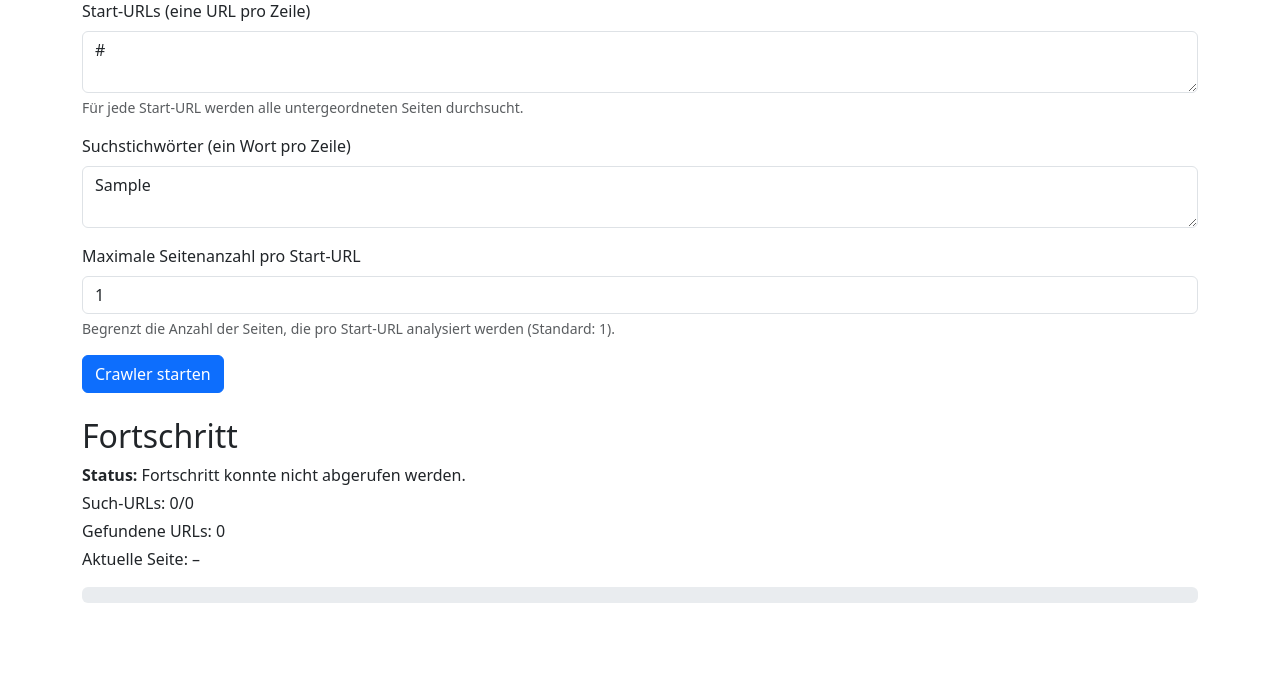
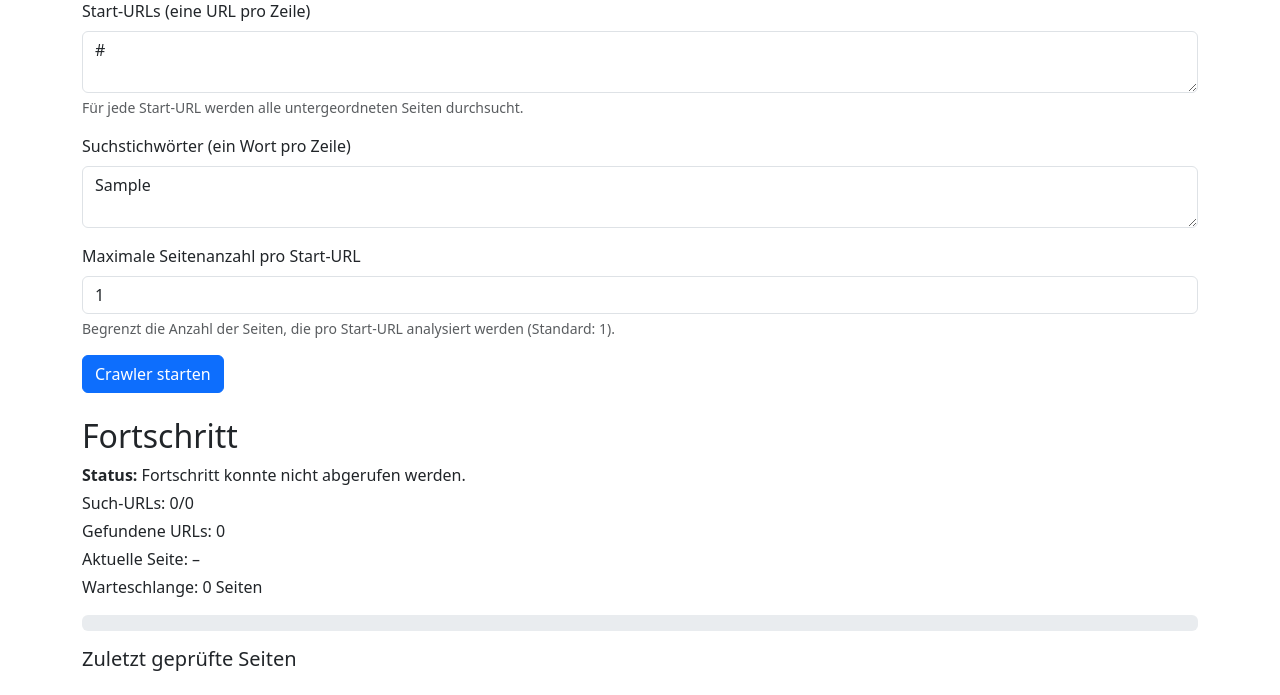
Before and after one commit to besauer/crawler2, a Flask app: template templates/index.html in a window 1280 px wide. Shown: the part 169-864 px from the top of the page. Before the commit the page ends 772 px from the top, so only its background shows below. Run offline with Flask 3, Linux system fonts and the light colour scheme; the template is opened without the code that fills it: most values are stand-ins (such as "Sample title", 1, 10 or a date in 2020).

Commit message:
Show recent crawl activity

```diff
--- a/app.py
+++ b/app.py
@@ -26,6 +26,8 @@
     current_start_url: Optional[str] = None
     current_page: Optional[str] = None
     visited_in_current: int = 0
+    queue_length: int = 0
+    recent_pages: List[str] = field(default_factory=list)
     status: str = "pending"  # pending, running, finished, error
     error: Optional[str] = None
     results: List[CrawlResult] = field(default_factory=list)
@@ -47,9 +49,11 @@
                 "current_start_url": self.current_start_url,
                 "current_page": self.current_page,
                 "visited_in_current": self.visited_in_current,
+                "queue_length": self.queue_length,
                 "found_count": self.found_count,
                 "progress_percent": self.progress_percent,
                 "completed": self.completed,
+                "recent_pages": list(self.recent_pages),
                 "results": [
                     {
                         "source_url": result.source_url,
@@ -62,8 +66,16 @@
 
     def update_progress(self, progress: CrawlProgress) -> None:
         with self._lock:
+            if progress.queue_length is not None:
+                self.queue_length = progress.queue_length
+
             if progress.current_url:
                 self.current_page = progress.current_url
+                if progress.event in {"page", "visited"}:
+                    if not self.recent_pages or self.recent_pages[-1] != progress.current_url:
+                        self.recent_pages.append(progress.current_url)
+                        if len(self.recent_pages) > 10:
+                            self.recent_pages = self.recent_pages[-10:]
 
             if progress.event == "visited" and progress.visited is not None:
                 self.visited_in_current = progress.visited
@@ -84,6 +96,7 @@
             self.processed_start_urls += 1
             self.visited_in_current = 0
             self.current_page = None
+            self.queue_length = 0
             pages_total = max(1, self.total_start_urls * self.max_pages)
             overall_pages = self.processed_start_urls * self.max_pages
             self.progress_percent = min(100, int((overall_pages / pages_total) * 100))
--- a/templates/index.html
+++ b/templates/index.html
@@ -46,10 +46,16 @@
         <p class="mb-1"><strong>Status:</strong> <span id="status-text">Wird vorbereitet ...</span></p>
         <p class="mb-1">Such-URLs: <span id="start-progress">0/0</span></p>
         <p class="mb-1">Gefundene URLs: <span id="found-count">0</span></p>
-        <p class="mb-3">Aktuelle Seite: <span id="current-page">–</span></p>
+        <p class="mb-1">Aktuelle Seite: <span id="current-page">–</span></p>
+        <p class="mb-3">Warteschlange: <span id="queue-length">0</span> Seiten</p>
         <div class="progress" role="progressbar" aria-valuemin="0" aria-valuemax="100">
             <div id="progress-bar" class="progress-bar progress-bar-striped progress-bar-animated"
                  style="width: 0%;">0%</div>
+        </div>
+        <div class="mt-3">
+            <h3 class="h5">Zuletzt geprüfte Seiten</h3>
+            <ul id="recent-pages" class="list-unstyled small mb-0">
+            </ul>
         </div>
     </div>
 
@@ -83,10 +89,12 @@
     const startProgress = document.getElementById("start-progress");
     const foundCount = document.getElementById("found-count");
     const currentPage = document.getElementById("current-page");
+    const queueLength = document.getElementById("queue-length");
     const progressBar = document.getElementById("progress-bar");
     const resultsContainer = document.getElementById("results-container");
     const resultsTableBody = document.querySelector("#results-table tbody");
     const noResultsAlert = document.getElementById("no-results-alert");
+    const recentPagesList = document.getElementById("recent-pages");
 
     progressSection.style.display = "";
 
@@ -154,6 +162,7 @@
                 startProgress.textContent = `${data.processed_start_urls}/${data.total_start_urls}`;
                 foundCount.textContent = data.found_count;
                 currentPage.textContent = data.current_page || "–";
+                queueLength.textContent = data.queue_length ?? 0;
 
                 const percent = data.progress_percent || 0;
                 progressBar.style.width = `${percent}%`;
@@ -162,6 +171,25 @@
 
                 if (Array.isArray(data.results)) {
                     renderResults(data.results);
+                }
+
+                if (Array.isArray(data.recent_pages)) {
+                    recentPagesList.innerHTML = "";
+                    data.recent_pages.slice().reverse().forEach(pageUrl => {
+                        const listItem = document.createElement("li");
+                        const link = document.createElement("a");
+                        link.href = pageUrl;
+                        link.textContent = pageUrl;
+                        link.target = "_blank";
+                        link.rel = "noopener";
+                        listItem.appendChild(link);
+                        recentPagesList.appendChild(listItem);
+                    });
+                    if (data.recent_pages.length === 0) {
+                        const emptyItem = document.createElement("li");
+                        emptyItem.textContent = "Noch keine Seiten geprüft.";
+                        recentPagesList.appendChild(emptyItem);
+                    }
                 }
 
                 if (data.completed) {
```
Also changed, not shown: README.md.
